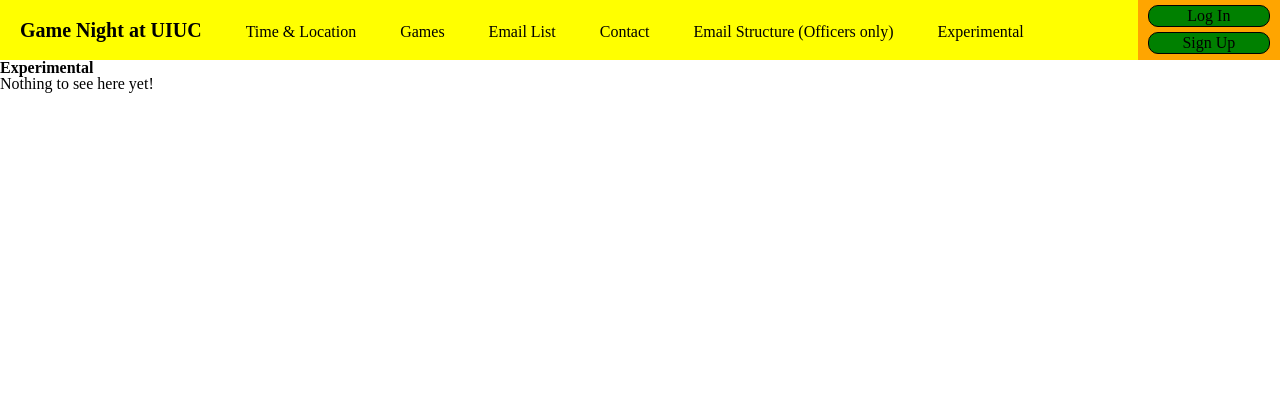
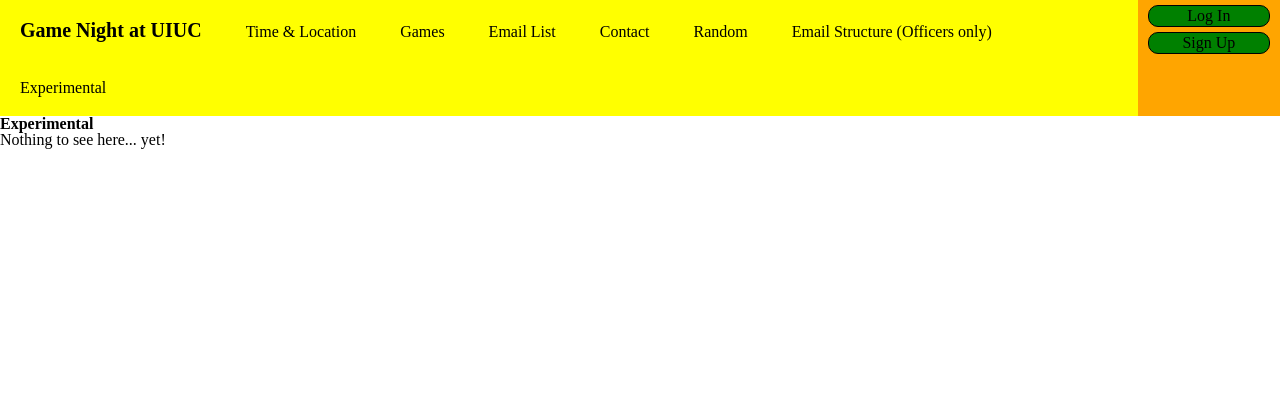
Before and after one commit to penguinz1/Game_Night, a Django app: page /experimental in a window 1280 px wide. Shown: the top 420 px of the page. Run offline with Django 3.2, Linux system fonts and the light colour scheme; data that the repository does not hold is empty; some web fonts are replaced.

Commit message:
Added random tab

```diff
--- a/main/templates/base_generic.html
+++ b/main/templates/base_generic.html
@@ -20,6 +20,7 @@
             <a href="{% url 'games' %}"><li>Games</li></a>
             <a href="{% url 'email_list_index' %}"><li>Email List</li></a>
             <a href="{% url 'contact' %}"><li>Contact</li></a>
+            <a href="{% url 'random' %}"><li>Random</li></a>
             <a href="{% url 'mass_mail' %}"><li>Email Structure (Officers only)</li></a>
             <a href="{% url 'experimental' %}"><li>Experimental</li></a>
         </ul>
--- a/main/templates/main/experimental.html
+++ b/main/templates/main/experimental.html
@@ -3,10 +3,6 @@
 {% block content %}
     <h1 class="header">Experimental</h1>
 
-    <p>Nothing to see here yet!</p>
-
-    {% load static %}
-    <script src="{% static 'js/deltas.js' %}"></script>
-    <script src="{% static 'js/random.js' %}"></script>
+    <p>Nothing to see here... yet!</p>
 
 {% endblock %}
--- a/main/urls.py
+++ b/main/urls.py
@@ -12,6 +12,7 @@
     path('email-list-add', views.add_email, name = 'add_email'),
     path('email-list-modify', views.modify_email, name = 'modify_email'),
     path('email-list-delete', views.delete_email, name = 'delete_email'),
+    path('random', views.random, name = 'random'),
     path('experimental', views.experimental, name = 'experimental'),
     path('games', views.games, name = 'games'),
     path('games-form', views.game_bring, name = 'game_bring'),
--- a/main/views.py
+++ b/main/views.py
@@ -288,6 +288,10 @@
     context['form'] = form
     return render(request, 'main/email_list_delete.html', context)
 
+def random(request):
+    context = gen_alerts(request)
+    return render(request, 'main/random.html', context)
+
 def experimental(request):
     context = gen_alerts(request)
     return render(request, 'main/experimental.html', context)
```
Also changed, not shown: main/templates/main/random.html (added, +12 -0 lines).
